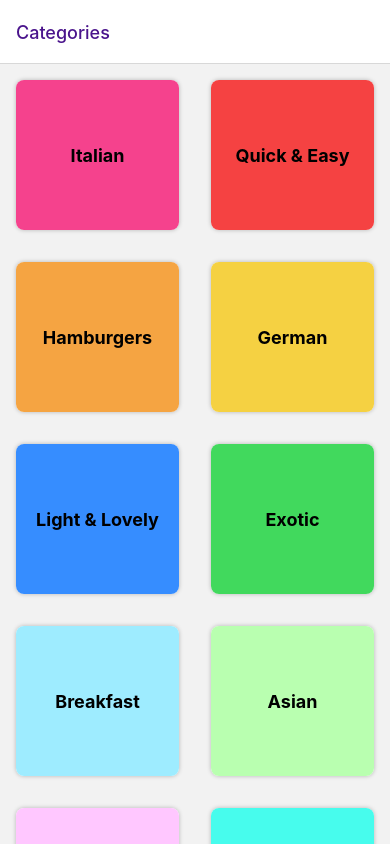
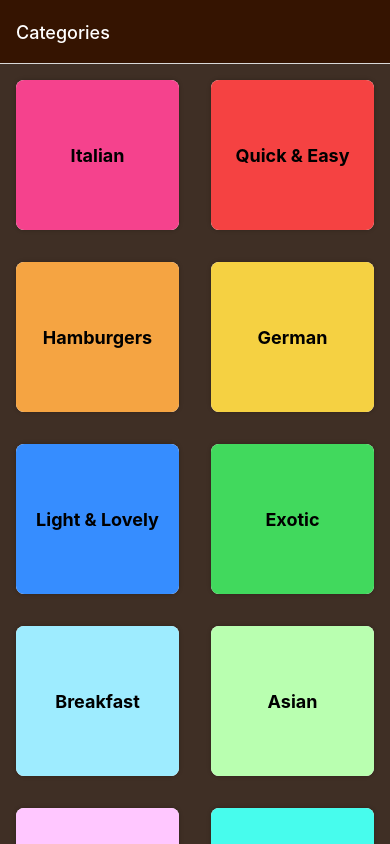
Before and after one commit to yayobyte/recipes-app, a React Native app: screen / in a window 390 px wide. Built offline with nearby package versions, Linux system fonts and the light colour scheme.

Commit message:
Navigation to meal detail

```diff
--- a/src/constants/colors.ts
+++ b/src/constants/colors.ts
@@ -2,4 +2,7 @@ export const Colors = {
   primary: '#4a148c',
   secondary: '#ff6f00',
   white: '#ffffff',
+  background: '#351401',
+  lightBackground: '#3f2f25',
+  gray: '#CCC',
 }
--- a/src/navigation/meals-navigator.tsx
+++ b/src/navigation/meals-navigator.tsx
@@ -14,9 +14,10 @@ import {MealDetailsScreen} from "../screens/meal-details/meal-details.screen";
 import {FavoritesScreen} from "../screens/favorites/favorites.screen";
 import {FilterScreen} from "../screens/filter/filter.screen";
 import {Colors} from "../constants/colors";
-import {Platform} from "react-native";
 import {Category} from "../models/category";
 import {NavigationProp, ParamListBase, RouteProp, useRoute} from "@react-navigation/native";
+import {CATEGORIES} from "../data/dummy-data";
+import {useLayoutEffect} from "react";
 
 type ScreenNavigatorProps = {
     navigation: NavigationProp<ParamListBase>
@@ -24,9 +25,12 @@ type ScreenNavigatorProps = {
 
 const commonNavigationStyles = {
     headerStyle: {
-        backgroundColor: Platform.OS == 'android' ? Colors.primary : Colors.white,
+        backgroundColor: Colors.background,
     },
-    headerTintColor: Platform.OS == 'android' ? Colors.white : Colors.primary,
+    headerTintColor: Colors.white,
+    contentStyle: {
+        backgroundColor: Colors.lightBackground,
+    }
 }
 
 function useRouteParams<T = Record<string, string>> () {
@@ -39,6 +43,12 @@ const createCategoryMealsScreenNavigator = ({navigation}: ScreenNavigatorProps)
     const { params: { categoryId }} = useRouteParams<{ categoryId: string }>()
     const goToMealsHandler = () => navigation.navigate(NAV_MEAL_DETAIL)
     const goBackHandler = () => navigation.goBack()
+
+    const categoryTitle = CATEGORIES.find(({ id }) => id === categoryId )?.title
+
+    useLayoutEffect(() => {
+        navigation.setOptions({ title: categoryTitle })
+    }, [])
 
     return (
         <CategoryMealScreen
@@ -58,11 +68,11 @@ const createCategoryScreenNavigator = ({navigation}: ScreenNavigatorProps) => {
 
 export const StackNavigator = () => {
     return (
-        <Navigator initialRouteName={NAV_CATEGORIES}>
-            <Screen name={NAV_CATEGORIES} options={{...commonNavigationStyles, title: NAV_CATEGORIES_NAME}}>
+        <Navigator initialRouteName={NAV_CATEGORIES} screenOptions={commonNavigationStyles}>
+            <Screen name={NAV_CATEGORIES} options={{title: NAV_CATEGORIES_NAME}}>
                 {createCategoryScreenNavigator}
             </Screen>
-            <Screen name={NAV_CATEGORY_MEALS} options={{...commonNavigationStyles, title: NAV_CATEGORY_MEALS_NAME}}>
+            <Screen name={NAV_CATEGORY_MEALS} options={{title: NAV_CATEGORY_MEALS_NAME}}>
                 {createCategoryMealsScreenNavigator}
             </Screen>
             <Screen name={NAV_MEAL_DETAIL} component={MealDetailsScreen}/>
--- a/src/screens/category-meal/category-meal.screen.tsx
+++ b/src/screens/category-meal/category-meal.screen.tsx
@@ -3,6 +3,7 @@ import {styles} from "./category-meal.styles";
 import {CATEGORIES, MEALS} from "../../data/dummy-data";
 import {RouteProp, useRoute} from "@react-navigation/native";
 import {Meal} from "../../models/meal";
+import {Colors} from "../../constants/colors";
 
 interface CategoryMealScreenProps {
     categoryId: string
@@ -10,15 +11,19 @@ interface CategoryMealScreenProps {
     goBackHandler: () => void
 }
 
-export const CategoryMealScreen = ({ goToMealsHandler, goBackHandler }: CategoryMealScreenProps) => {
-    const { params: { categoryId }} = useRoute<RouteProp<{ params: Readonly<{ categoryId: string }> }>>()
-    const selectedCategory = CATEGORIES.find(({ id }) => id === categoryId);
-    const meals = MEALS.filter(({ categoryIds }) => categoryIds.includes(selectedCategory?.id || ''))
+export const CategoryMealScreen = ({goToMealsHandler, goBackHandler}: CategoryMealScreenProps) => {
+    const {params: {categoryId}} = useRoute<RouteProp<{ params: Readonly<{ categoryId: string }> }>>()
+    const selectedCategory = CATEGORIES.find(({id}) => id === categoryId);
+    const meals = MEALS.filter(({categoryIds}) => categoryIds.includes(selectedCategory?.id || ''))
 
-    const renderMealItem = ( renderItem: { item: Meal}) => (
+    const renderMealItem = (renderItem: { item: Meal }) => (
         <View style={styles.mealItem}>
-            <Pressable style={({ pressed }) => [styles.innerContainer, pressed ? styles.buttonPressed : null]} android_ripple={{ color: '#CCC'}} >
-                <Image source={{ uri: renderItem.item.imageUrl }} style={styles.image}/>
+            <Pressable
+                style={({pressed}) => [styles.innerContainer, pressed ? styles.buttonPressed : null]}
+                android_ripple={{color: Colors.gray }}
+                onPress={goToMealsHandler}
+            >
+                <Image source={{uri: renderItem.item.imageUrl}} style={styles.image}/>
                 <Text style={styles.title}>{renderItem.item.title}</Text>
                 <View style={styles.details}>
                     <Text style={styles.detailItem}>{renderItem.item.duration}</Text>
@@ -31,10 +36,10 @@ export const CategoryMealScreen = ({ goToMealsHandler, goBackHandler }: Category
 
     return (
         <View style={styles.container}>
-            <FlatList data={meals} renderItem={renderMealItem} />
+            <FlatList data={meals} renderItem={renderMealItem}/>
             <View>
-                <Button title={'Go to details'} onPress={goToMealsHandler} />
-                <Button title={'Go back'} onPress={goBackHandler} />
+                <Button title={'Go to details'} onPress={goToMealsHandler}/>
+                <Button title={'Go back'} onPress={goBackHandler}/>
             </View>
         </View>
     )
```
